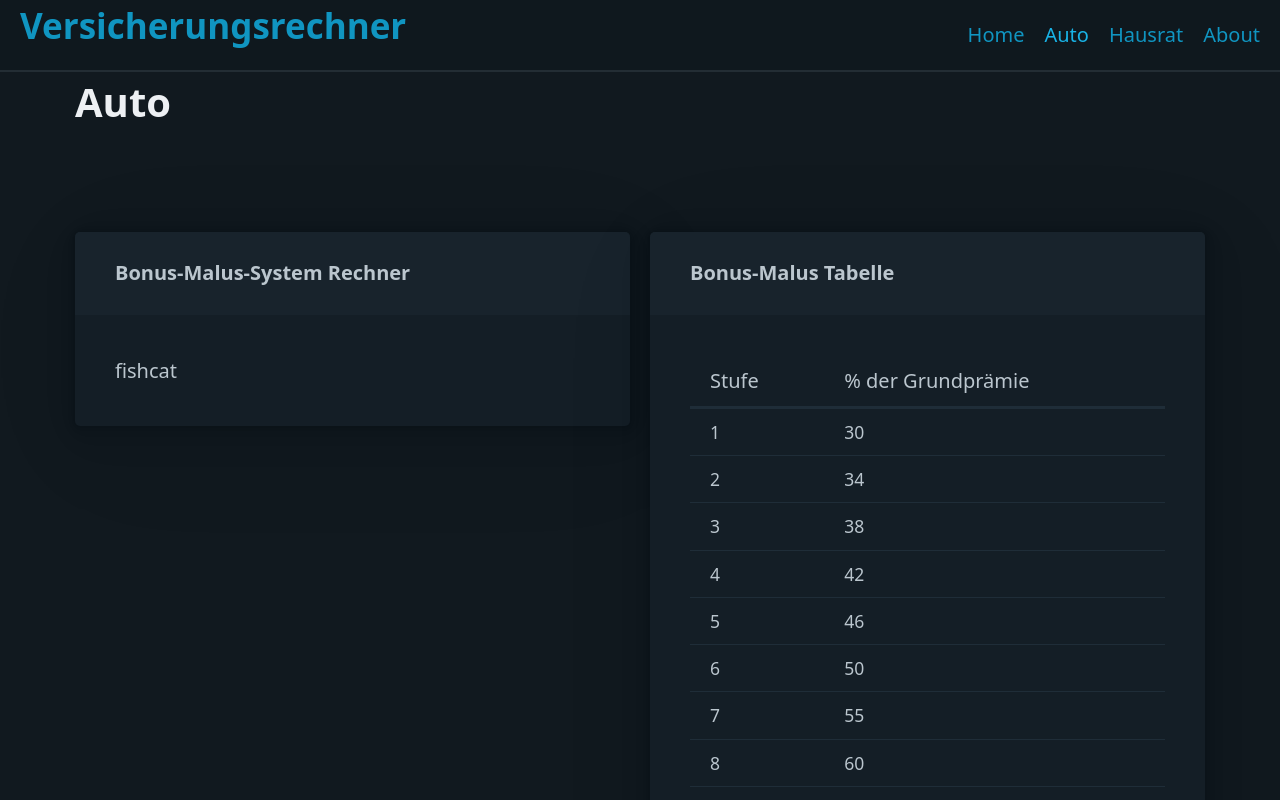
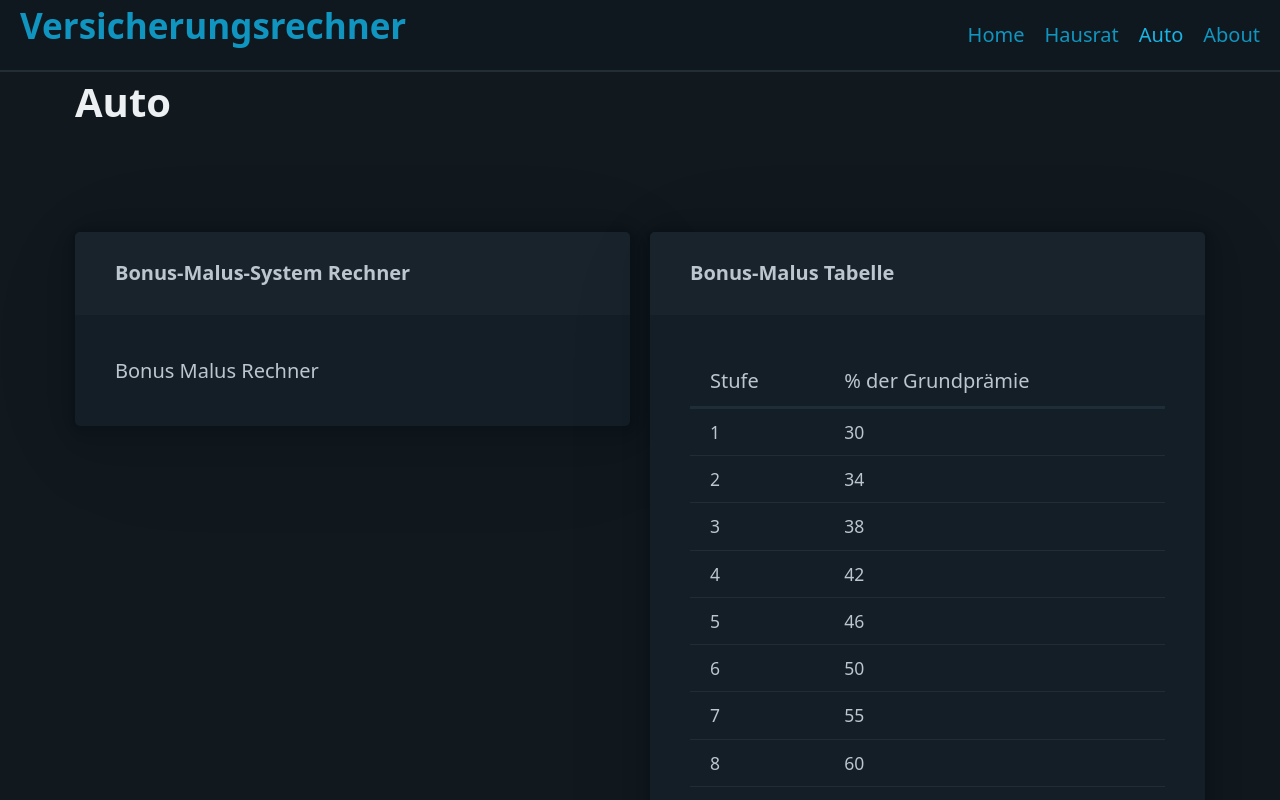
Before and after one commit to pcaracal/project_versicherungsrechner, a React (Create React App) app in the folder versicherungsrechner/: page /auto in a window 1280 px wide. Shown: the top 800 px of the page. Built offline with nearby package versions, Linux system fonts and the light colour scheme.

Commit message:
minor changes

```diff
--- a/versicherungsrechner/src/components/Navbar.js
+++ b/versicherungsrechner/src/components/Navbar.js
@@ -10,10 +10,9 @@ const Navbar = () => {
                 <h2 className="nomargin"><NavLink to="/">Versicherungsrechner</NavLink></h2>
                 <ul>
                     <li><NavLink to="/">Home</NavLink></li>
+                    <li><NavLink to="/hausrat">Hausrat</NavLink></li>
                     <li><NavLink to="/auto">Auto</NavLink></li>
-                    <li><NavLink to="/hausrat">Hausrat</NavLink></li>
                     <li><NavLink to="/about">About</NavLink></li>
-
                 </ul>
             </nav>
         </div>
--- a/versicherungsrechner/src/sites/Auto.js
+++ b/versicherungsrechner/src/sites/Auto.js
@@ -38,7 +38,7 @@ const Auto = () => {
                                 <strong>Bonus-Malus-System Rechner</strong>
                             </header>
                             <body>
-                                fishcat
+                                Bonus Malus Rechner
                             </body>
                         </article>
                     </aside>
--- a/versicherungsrechner/src/sites/Hausrat.js
+++ b/versicherungsrechner/src/sites/Hausrat.js
@@ -42,7 +42,7 @@ const Hausrat = () => {
     }
 
     const checkVsStatus = () => {
-        setVsN((vs * vw * dmg === 0) ? 3 : (vs === vw ? 0 : (vs > vw ? 1 : 2)));
+        setVsN((vs * vw === 0) ? 3 : (vs === vw ? 0 : (vs > vw ? 1 : 2)));
     }
 
     const checkInputValidity = () => {
```
